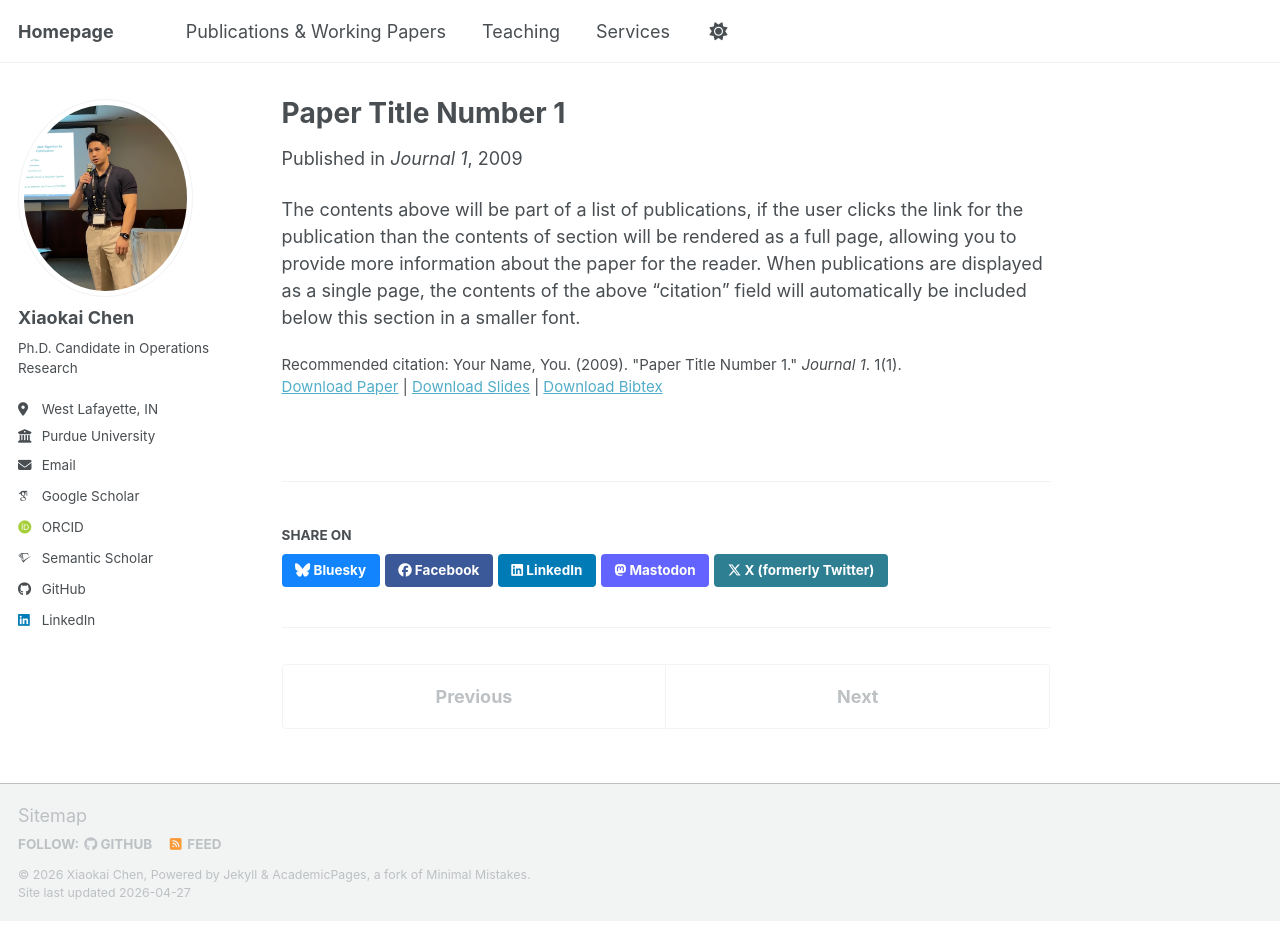
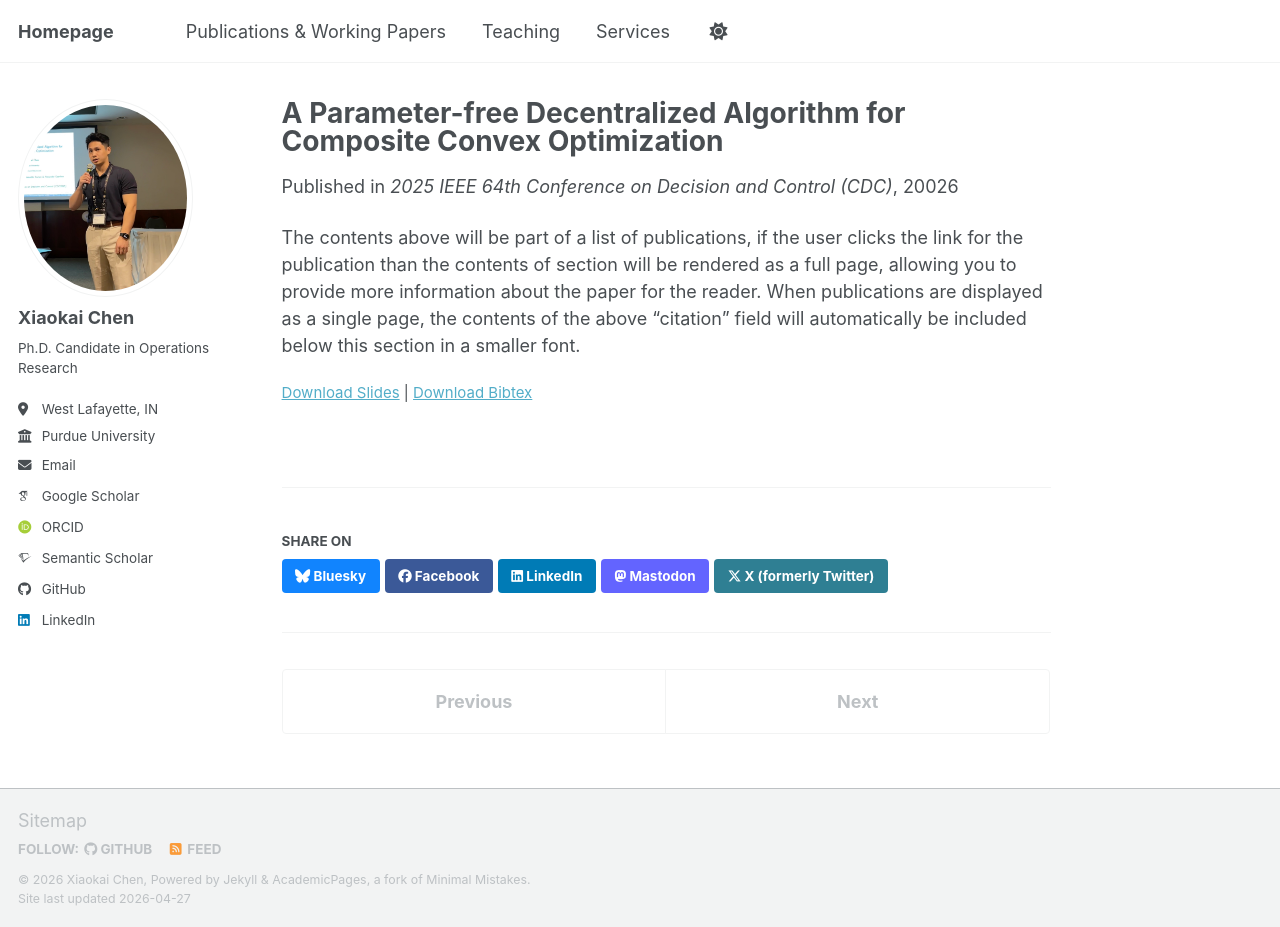
Before and after one commit to xiaokaichen2000/xiaokaichen2000.github.io, a Jekyll site: the page built from _publications/CDC.md, in a window 1280 px wide and 927 px high. Built offline with Jekyll 4.4.1, drawn with Linux system fonts in a browser that asks for light colours; some web fonts are replaced; a script bundle is joined from its source files by our own code; library files that are not in the unit come from our copies.

Commit message:
Update and rename 2009-10-01-paper-title-number-1.md to CDC.md

```diff
--- a/_publications/2009-10-01-paper-title-number-1.md
+++ b/_publications/CDC.md
@@ -1,14 +1,13 @@
 ---
-title: "Paper Title Number 1"
+title: "A Parameter-free Decentralized Algorithm for Composite Convex Optimization"
 collection: publications
 category: manuscripts
-permalink: /publication/2009-10-01-paper-title-number-1
+permalink: /publication/CDC
 excerpt: 'This paper is about the number 1. The number 2 is left for future work.'
-date: 2009-10-01
-venue: 'Journal 1'
-slidesurl: 'https://academicpages.github.io/files/slides1.pdf'
-paperurl: 'https://academicpages.github.io/files/paper1.pdf'
-bibtexurl: 'https://academicpages.github.io/files/bibtex1.bib'
-citation: 'Your Name, You. (2009). &quot;Paper Title Number 1.&quot; <i>Journal 1</i>. 1(1).'
+date: 20026-01-12
+venue: ' 2025 IEEE 64th Conference on Decision and Control (CDC)'
+slidesurl: 'https://xiaokaichen2000.github.io/files/CDC_slides_v3.pdf'
+paperurl: 'https://xiaokaichen2000.github.io/files/CDC_paper.pdf'
+bibtexurl: 'https://xiaokaichen2000.github.io/files/CDC_bib.bib'
 ---
 The contents above will be part of a list of publications, if the user clicks the link for the publication than the contents of section will be rendered as a full page, allowing you to provide more information about the paper for the reader. When publications are displayed as a single page, the contents of the above "citation" field will automatically be included below this section in a smaller font.
```
